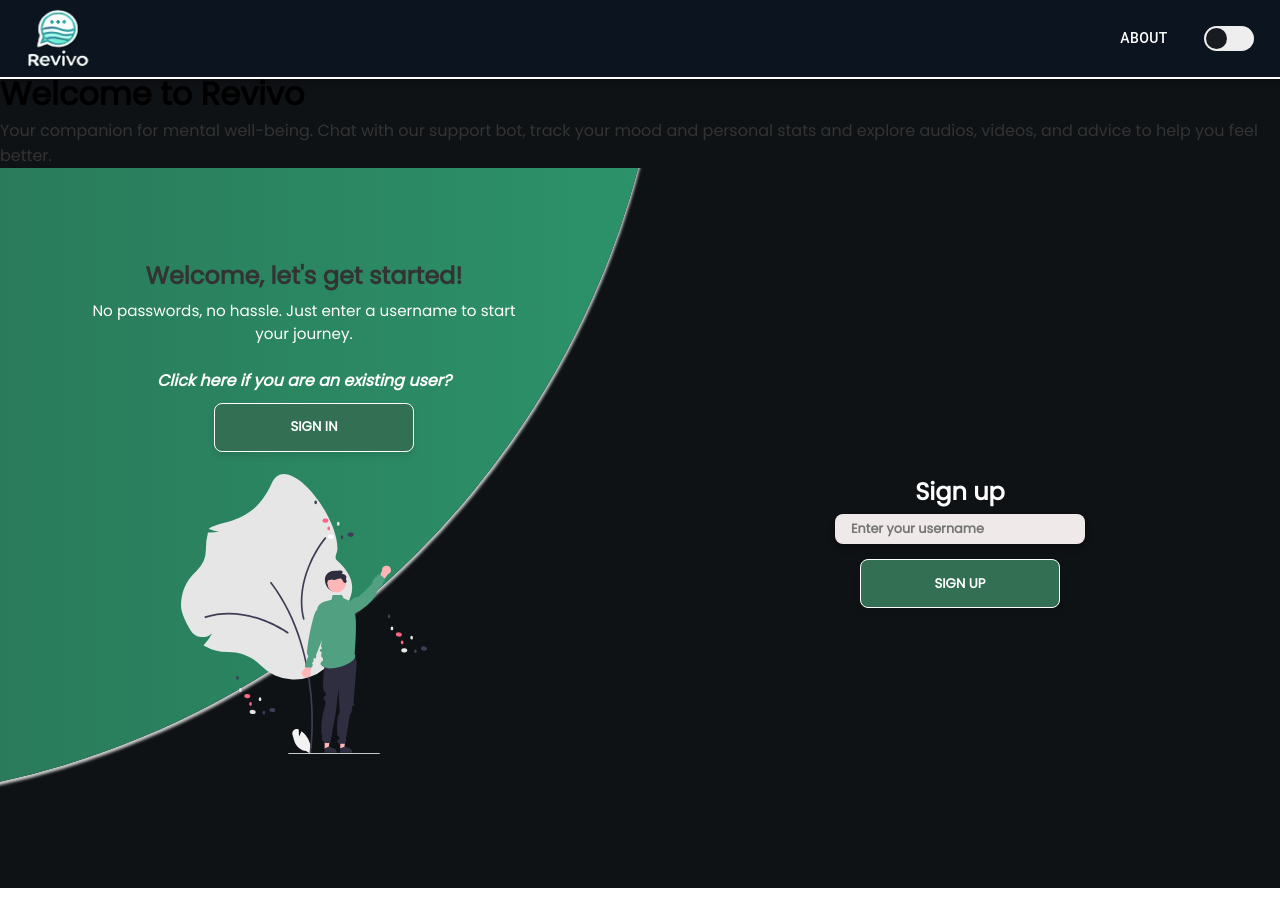
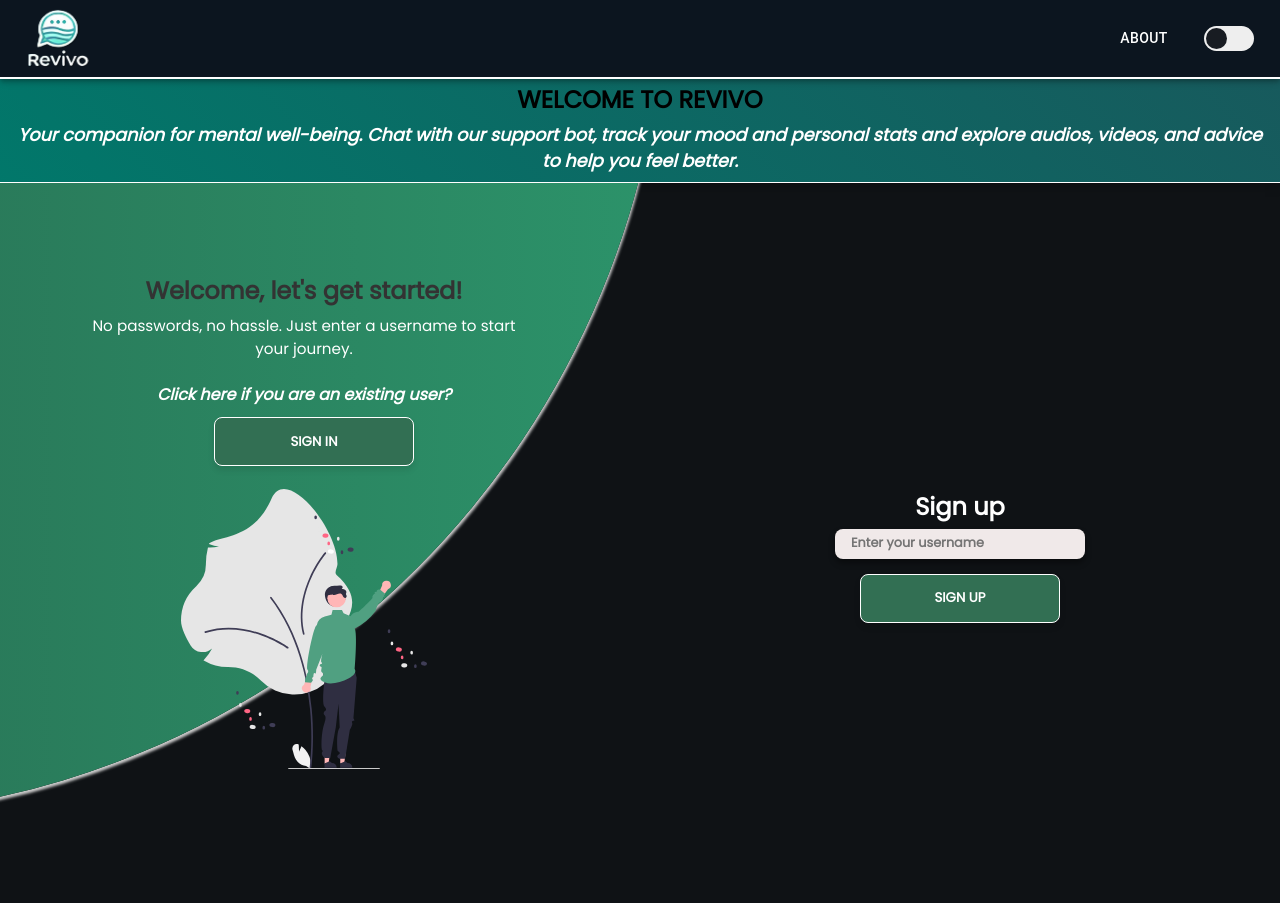
Before and after one commit to JohannCardona/Revivo, a React (Create React App) app in the folder frontend/: page / in a window 1280 px wide. Built offline with nearby package versions, Linux system fonts and the light colour scheme.

Commit message:
fix(banner): fix CSS class mismatch in MainBanner so styles are applied

```diff
--- a/frontend/src/components/Banner/MainBanner.jsx
+++ b/frontend/src/components/Banner/MainBanner.jsx
@@ -3,9 +3,9 @@ import "../../styles/banner/banner.css";
 
 const Banner = () => {
   return (
-    <div className="banner">
-      <h1>Welcome to Revivo</h1>
-      <p>
+    <div className="banner-container">
+      <h1 className="banner-title">Welcome to Revivo</h1>
+      <p className="banner-text">
         Your companion for mental well-being. Chat with our support bot, track
         your mood and personal stats and explore audios, videos, and advice to help you feel
         better.
```
